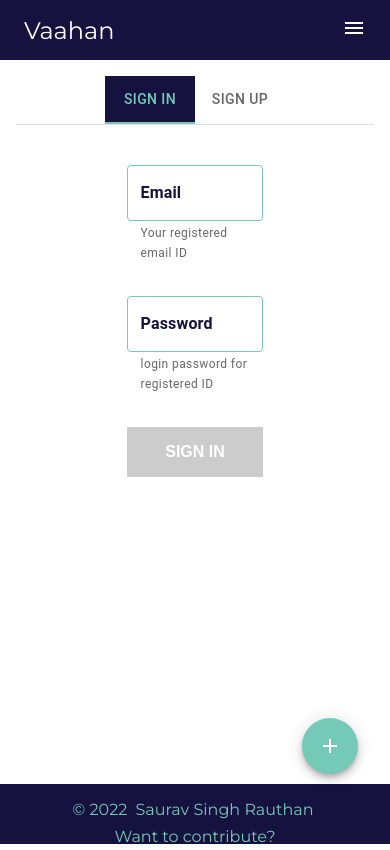
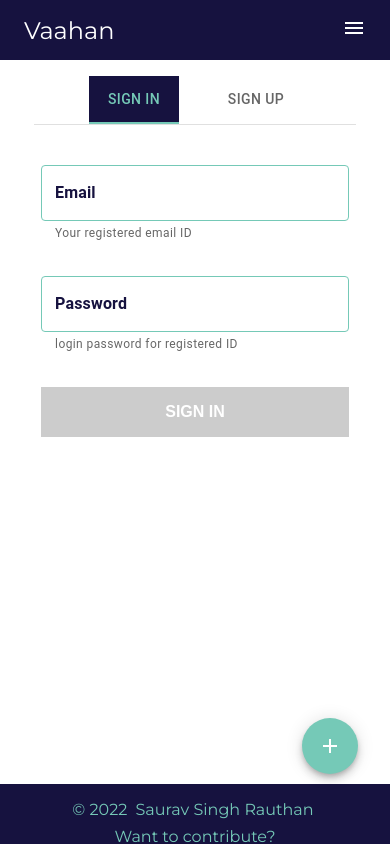
Before and after one commit to Saurav-Singh-Rauthan/Vaahan, a React (Create React App) app: page /auth in a window 390 px wide. Built offline with nearby package versions, Linux system fonts and the light colour scheme.

Commit message:
auth mobile view

```diff
--- a/src/components/pages/Auth/Auth.js
+++ b/src/components/pages/Auth/Auth.js
@@ -144,7 +144,7 @@
   return (
     <div className={Styles.container}>
       <TabContext value={value}>
-        <Box sx={{ borderBottom: 1, borderColor: "divider" }}>
+        <Box className={Styles.tabCont} sx={{ borderBottom: 1, borderColor: "divider" }}>
           <TabList onChange={handleChange} centered>
             <Tab label="Sign In" value="1" />
             <Tab label="Sign Up" value="2" />
--- a/src/components/pages/Auth/Auth.module.css
+++ b/src/components/pages/Auth/Auth.module.css
@@ -4,6 +4,15 @@
   row-gap: 2rem;
   width: 40%;
   margin: 2rem auto;
+}
+
+.tabCont {
+  width: 40%;
+  margin: 0 auto;
+}
+
+.tabCont button {
+  margin: 0 1rem;
 }
 
 .authContainer button {
@@ -29,3 +38,23 @@
   background-color: #ccc;
   border: none;
 }
+
+@media (max-width: 460px) {
+  .authContainer {
+    width: 90%;
+  }
+
+  .tabCont {
+    width: 90%;
+  }
+}
+
+@media (min-width: 461px) and (max-width: 920px) {
+  .authContainer {
+    width: 70%;
+  }
+
+  .tabCont {
+    width: 70%;
+  }
+}
```
